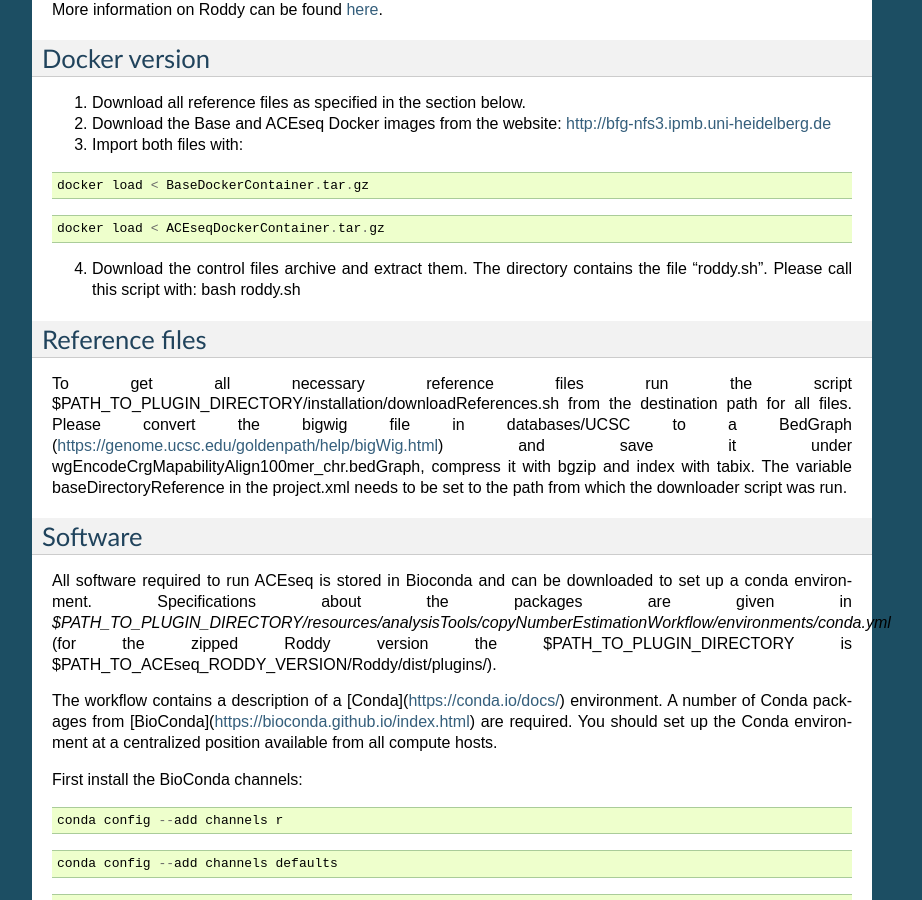
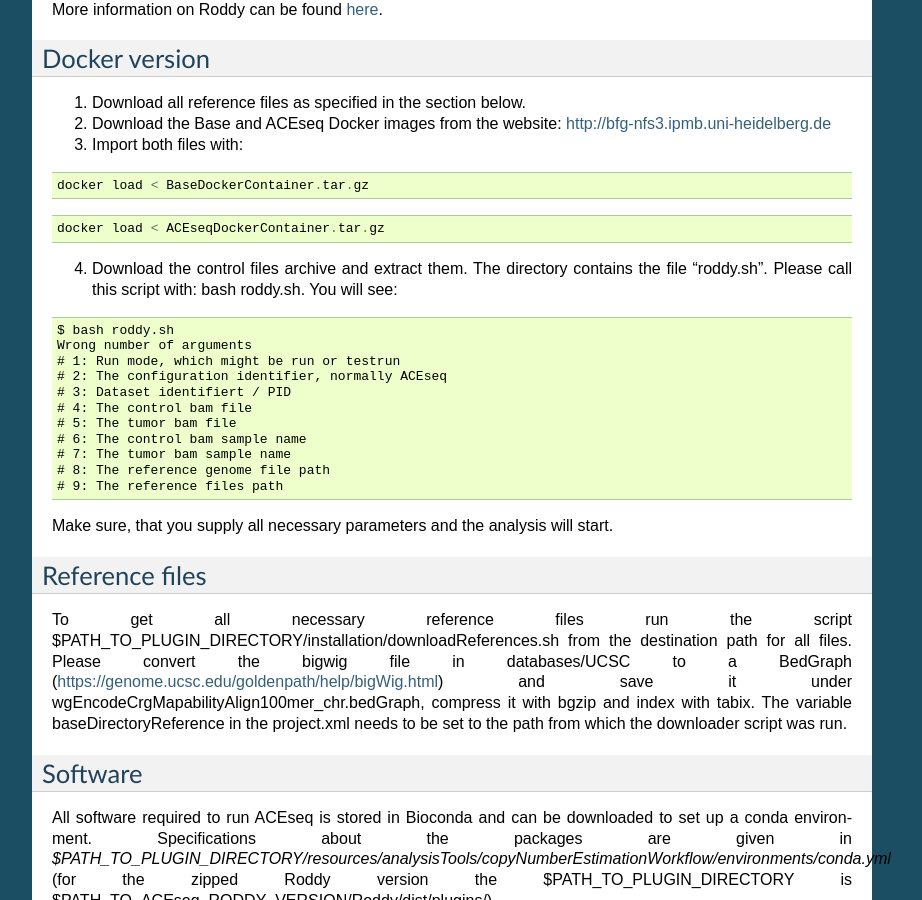
Before and after one commit to DKFZ-ODCF/ACEseqWorkflow, a Sphinx documentation site: the page built from documentation/source/installation.rst, in a window 1280 px wide and 900 px high, scrolled down 1497 px. Shown: the whole window, without its empty margins (198-1120 px from the left). Built offline with Sphinx 7.4.7, drawn with Linux system fonts in a browser that asks for light colours; formulas are drawn with MathJax 3; pages that are not in the unit, such as notebooks, are missing from menus.

Commit message:
Update Docker info

```diff
--- a/documentation/source/installation.rst
+++ b/documentation/source/installation.rst
@@ -96,7 +96,23 @@
 
 	docker load < ACEseqDockerContainer.tar.gz
 
-4. Download the control files archive and extract them. The directory contains the file "roddy.sh". Please call this script with: bash roddy.sh
+4. Download the control files archive and extract them. The directory contains the file "roddy.sh". Please call this script with: bash roddy.sh. You will see:
+
+::
+
+        $ bash roddy.sh
+        Wrong number of arguments
+        # 1: Run mode, which might be run or testrun
+        # 2: The configuration identifier, normally ACEseq
+        # 3: Dataset identifiert / PID
+        # 4: The control bam file
+        # 5: The tumor bam file
+        # 6: The control bam sample name
+        # 7: The tumor bam sample name
+        # 8: The reference genome file path
+        # 9: The reference files path
+
+Make sure, that you supply all necessary parameters and the analysis will start.
 
 Reference files
 ^^^^^^^^^^^^^^^^
```
